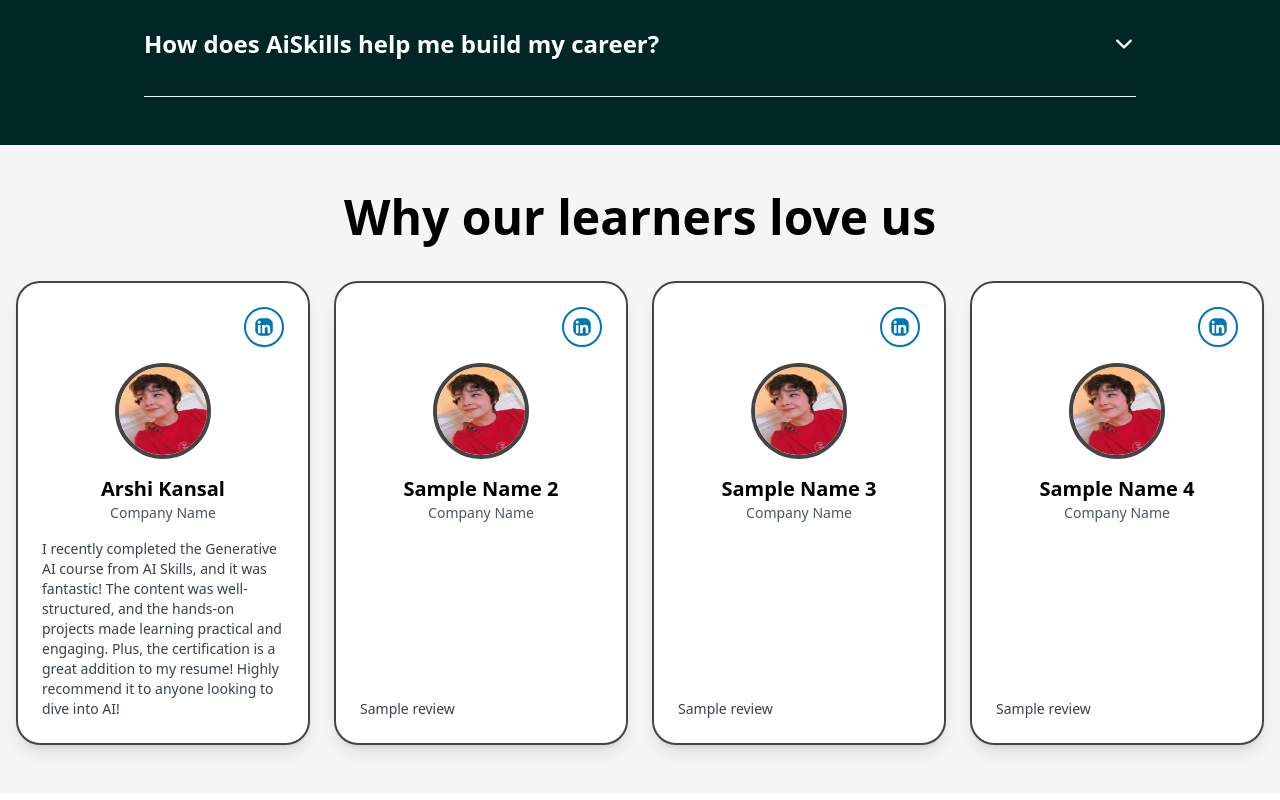
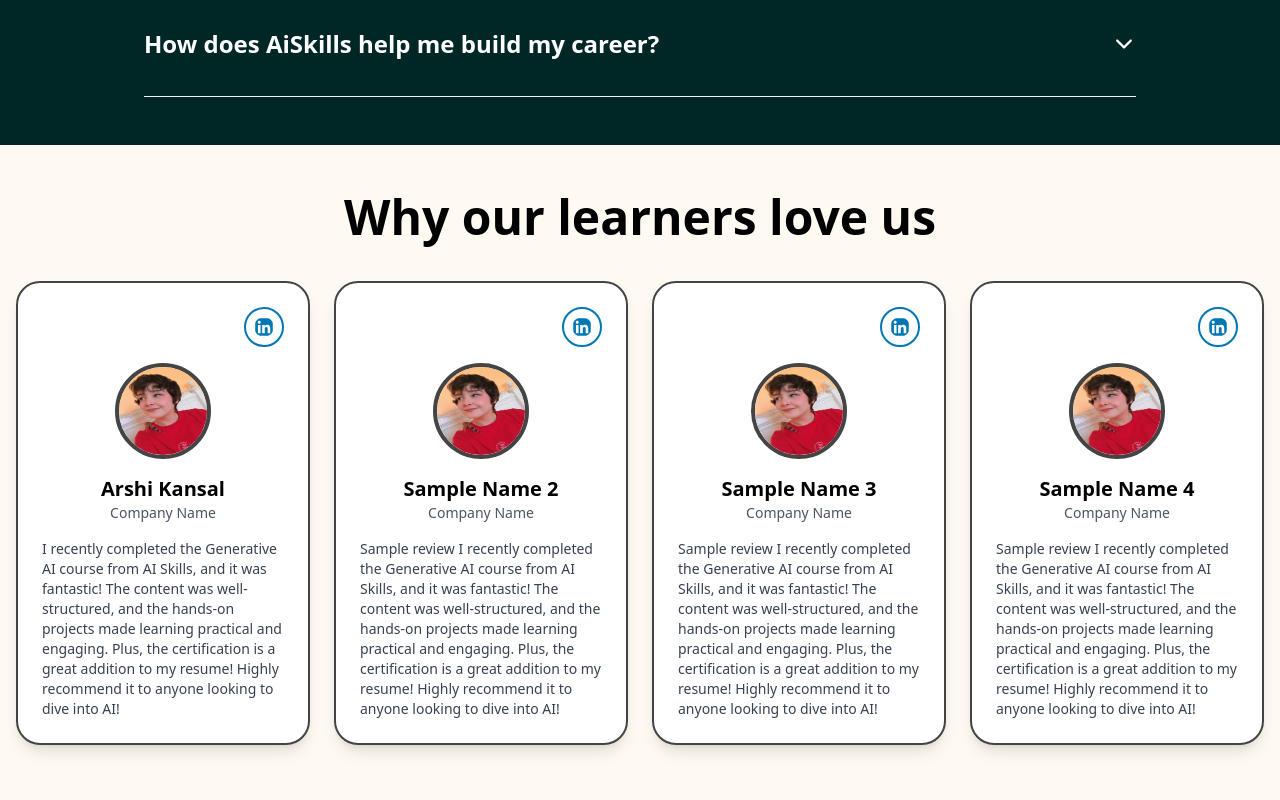
Before and after one commit to sanjanapatel123/ashimaProject, a React (Vite) app: page / in a window 1280 px wide. Shown: the part 6146-6946 px from the top of the page. Built offline with nearby package versions, Linux system fonts and the light colour scheme.

Commit message:
'change'

```diff
--- a/src/components/DigitalProducts.jsx
+++ b/src/components/DigitalProducts.jsx
@@ -18,7 +18,7 @@ const products = [
 
 const DigitalProducts = () => {
   return (
-    <div className="max-w-7xl mx-auto px-4 sm:px-6 lg:px-8 py-16 bg-[#fffaf1]">
+    <div className="max-w-full mx-auto px-4 sm:px-6 lg:px-8 py-16 bg-[#fffaf1]">
       <div className="grid grid-cols-1 lg:grid-cols-12 gap-8 items-start">
         {/* Left Side - Product Grid */}
         <div className="lg:col-span-7 grid grid-cols-2 md:grid-cols-3 gap-6">
--- a/src/components/Letmake.jsx
+++ b/src/components/Letmake.jsx
@@ -3,7 +3,7 @@ import React from "react";
 const Letmake = () => {
   return (
     <div>
-      <main className="bg-gray-50 font-inter">
+      <main className="bg-[#fffaf1] font-inter">
         <div className="text-center">
           <h1 className="text-5xl font-bold text-gray-900 mb-4">
             Let's make learning better
--- a/src/components/ModernGallery.jsx
+++ b/src/components/ModernGallery.jsx
@@ -71,10 +71,10 @@ const ModernMasonryGallery = () => {
   ];
 
   return (
-    <div className="bg-[#f8f8f8] font-[Inter] text-[#5C5E5F] mb-10">
+    <div className="bg-[#fffaf1] font-[Inter] text-[#5C5E5F] mb-4">
       <div className="scroll-indicator fixed top-0 left-0 h-[3px] bg-[#00A89D] z-50 transition-all"></div>
 
-      <div className="max-w-[1300px] mx-auto mt-8 px-6">
+      <div className="max-w-[1300px] mx-auto py-6 px-6">
         <h1 className="text-5xl font-extrabold text-black mb-20 text-center translate-y-8 animate-fadeUp">
           Dive into Our Community <br />
           <span className="text-gray-500 text-2xl">
--- a/src/components/ReviewCards.jsx
+++ b/src/components/ReviewCards.jsx
@@ -13,26 +13,26 @@ const reviews = [
   {
     name: "Sample Name 2",
     companyName: "Company Name",
-    review: "Sample review",
+    review: "Sample review I recently completed the Generative AI course from AI Skills, and it was fantastic! The content was well-structured, and the hands-on projects made learning practical and engaging. Plus, the certification is a great addition to my resume! Highly recommend it to anyone looking to dive into AI!",
     image: review,
   },
   {
     name: "Sample Name 3",
     companyName: "Company Name",
-    review: "Sample review",
+    review: "Sample review I recently completed the Generative AI course from AI Skills, and it was fantastic! The content was well-structured, and the hands-on projects made learning practical and engaging. Plus, the certification is a great addition to my resume! Highly recommend it to anyone looking to dive into AI!",
     image: review,
   },
   {
     name: "Sample Name 4",
-    companyName: "Company Name",
-    review: "Sample review",
+    companyName: "Company Name ",
+    review: "Sample review I recently completed the Generative AI course from AI Skills, and it was fantastic! The content was well-structured, and the hands-on projects made learning practical and engaging. Plus, the certification is a great addition to my resume! Highly recommend it to anyone looking to dive into AI!",
     image: review,
   },
 ];
 
 const ReviewCards = () => {
   return (
-    <div className="w-full bg-[#f5f5f5] text-black py-12">
+    <div className="w-full bg-[#fffaf1] text-black py-12">
       <div className="max-w-7xl mx-auto px-4">
         <h2 className="text-5xl font-extrabold text-center mb-10">
           Why our learners love us
```
